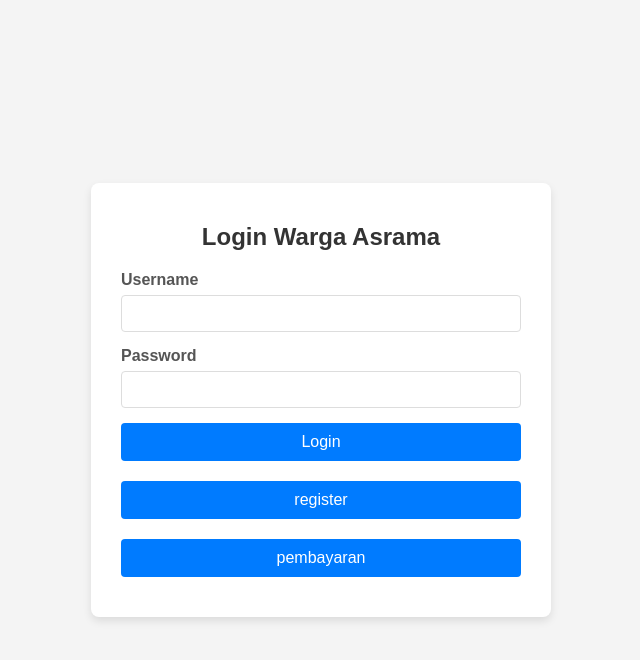
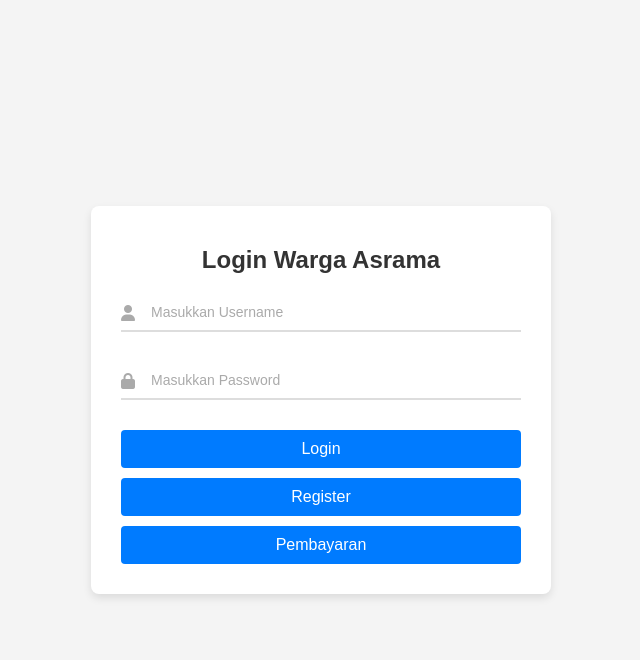
Before and after one commit to ArzeonXyl/asrama, a PHP site: page /login_warga.php in a window 1280 px wide. Shown: the top 660 px of the page, without its empty margins (319-959 px from the left). Run offline with PHP 8.4, Linux system fonts and the light colour scheme.

Commit message:
perbaiki login

```diff
--- a/login/login_warga.php
+++ b/login/login_warga.php
@@ -6,6 +6,7 @@
 <html>
 <head>
     <title>Form Login</title>
+    <link rel="stylesheet" href="https://cdnjs.cloudflare.com/ajax/libs/font-awesome/6.5.0/css/all.min.css">
     <style>
         body {
             font-family: Arial, sans-serif;
@@ -29,20 +30,48 @@
             margin-bottom: 20px;
             color: #333;
         }
-        .login-container label {
-            display: block;
-            margin-bottom: 6px;
-            font-weight: bold;
-            color: #555;
+        .input-container {
+            position: relative;
+            margin-bottom: 30px;
         }
-        .login-container input[type="text"],
-        .login-container input[type="password"] {
+        .input-container input {
             width: 100%;
-            padding: 10px;
-            margin-bottom: 15px;
-            border: 1px solid #ddd;
-            border-radius: 4px;
+            padding: 10px 10px 10px 30px;
+            border: none;
+            border-bottom: 2px solid #ddd;
+            outline: none;
+            font-size: 14px;
             box-sizing: border-box;
+            transition: border-color 0.3s ease;
+        }
+        .input-container input:focus {
+            border-bottom: 2px solid #007bff;
+        }
+        .input-container input::placeholder {
+            color: transparent; /* Menyembunyikan placeholder saat fokus */
+        }
+        .input-container label {
+            position: absolute;
+            top: 10px;
+            left: 30px;
+            font-size: 14px;
+            color: #aaa;
+            transition: all 0.3s ease;
+            pointer-events: none; /* Agar label tidak mengganggu klik */
+        }
+        .input-container input:focus + label,
+        .input-container input:not(:placeholder-shown) + label {
+            top: -10px;
+            font-size: 12px;
+            color: #007bff;
+        }
+        .input-container i {
+            position: absolute;
+            left: 0;
+            top: 50%;
+            transform: translateY(-50%);
+            color: #aaa;
+            font-size: 16px;
         }
         .login-container button {
             width: 100%;
@@ -53,10 +82,10 @@
             border-radius: 4px;
             cursor: pointer;
             font-size: 16px;
-            margin-bottom: 20px;
+            margin-bottom: 10px;
         }
         .login-container button:hover {
-            background-color: #009bff;
+            background-color: #0056b3;
         }
     </style>
 </head>
@@ -64,15 +93,19 @@
     <div class="login-container">
         <h2>Login Warga Asrama</h2>
         <form action="proses_login_warga.php" method="POST">
-            <label for="username">Username</label>
-            <input type="text" id="username" name="username">
-
-            <label for="password">Password</label>
-            <input type="password" id="password" name="password">
-
+            <div class="input-container">
+                <i class="fas fa-user"></i>
+                <input type="text" id="username" name="username" placeholder=" " required>
+                <label for="username">Masukkan Username</label>
+            </div>
+            <div class="input-container">
+                <i class="fas fa-lock"></i>
+                <input type="password" id="password" name="password" placeholder=" " required>
+                <label for="password">Masukkan Password</label>
+            </div>
             <button type="submit" name="login">Login</button>
-            <button type="submit" name="register">register</button>
-            <button type="submit" name="pembayaran">pembayaran</button>
+            <button type="submit" name="register">Register</button>
+            <button type="submit" name="pembayaran">Pembayaran</button>
         </form>
     </div>
 </body>
```
